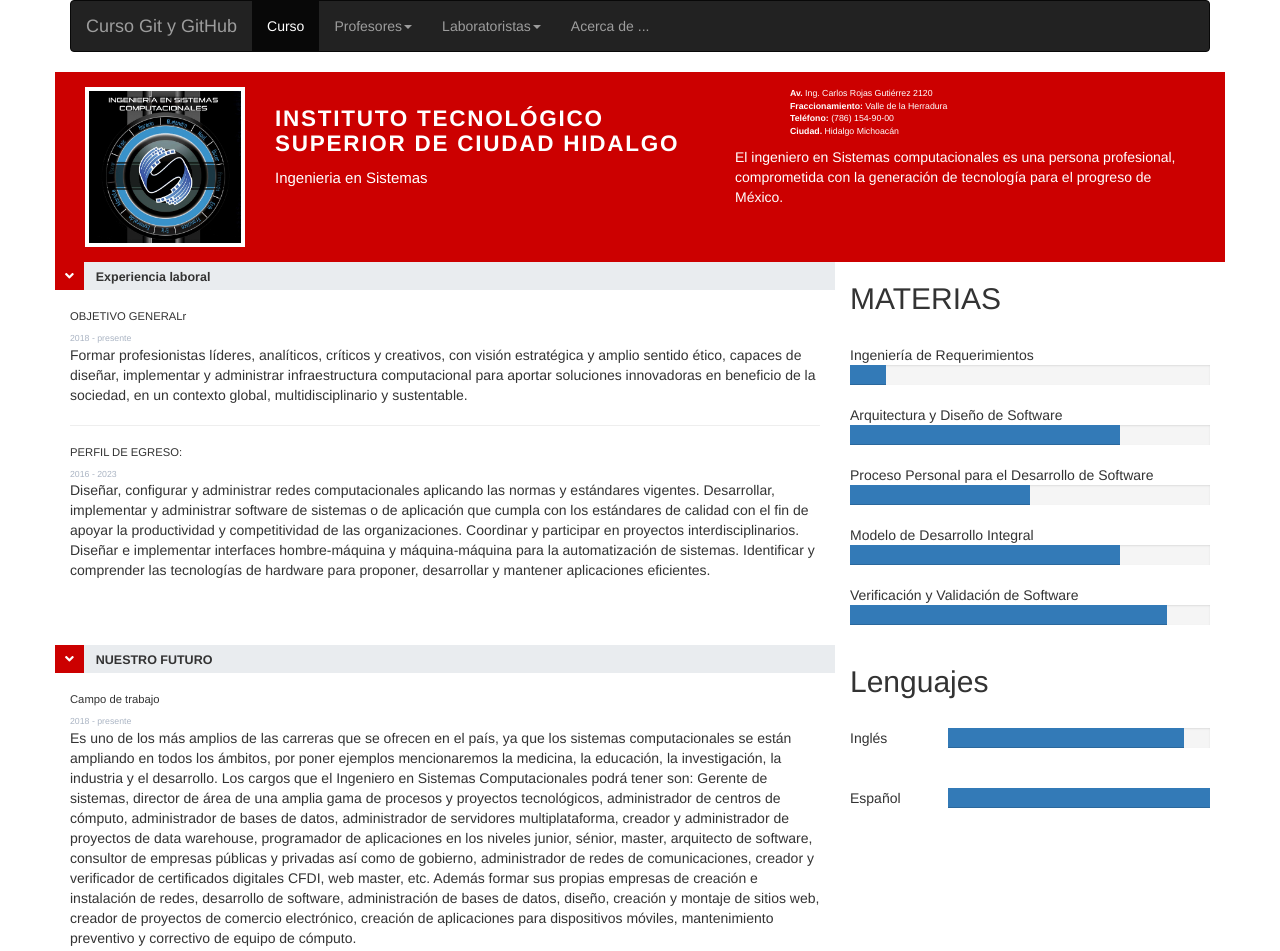
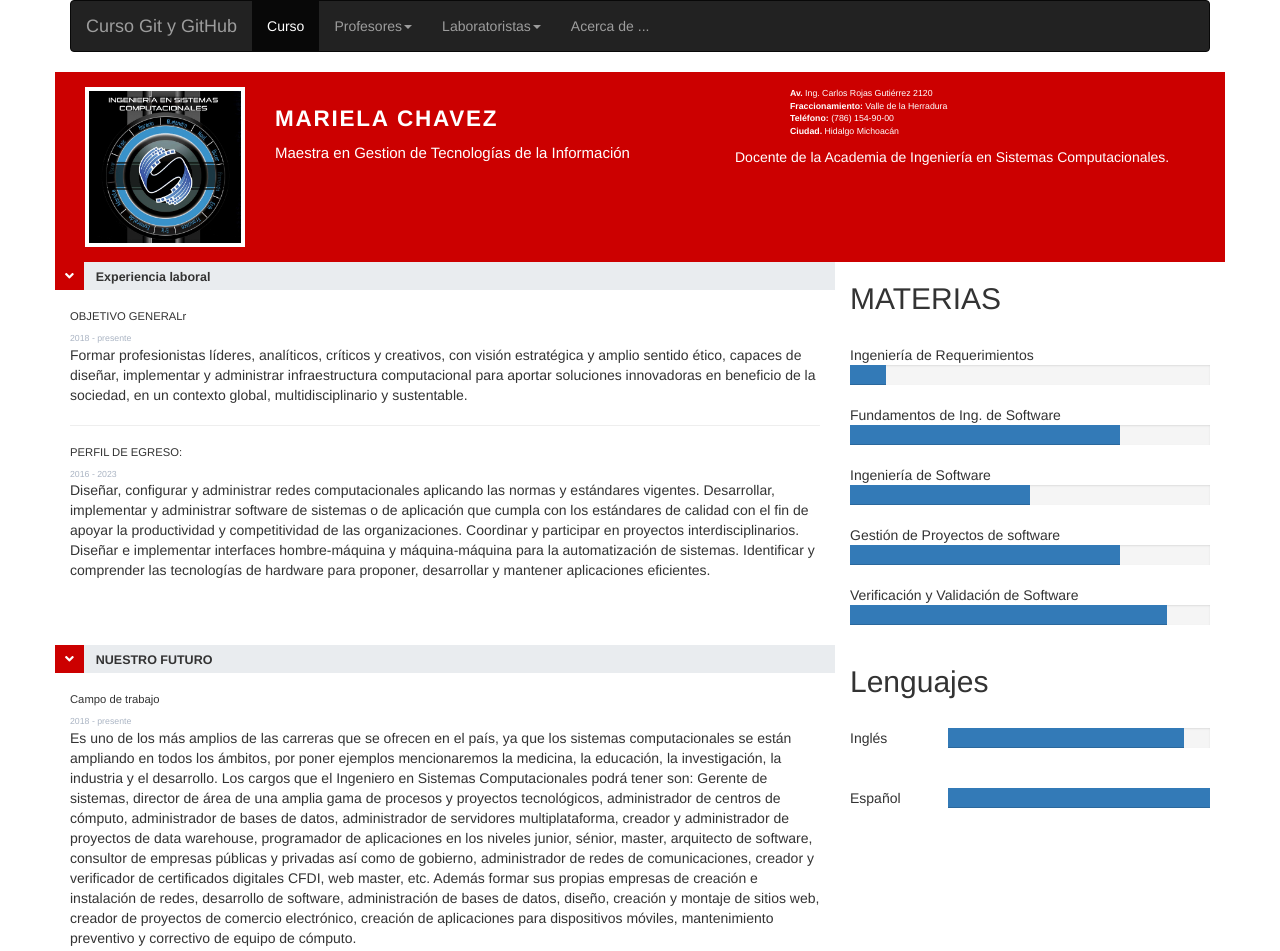
Before and after one commit to rafagaTEC/dia3, a plain HTML site: page mariela.html in a window 1280 px wide. Shown: the top 951 px of the page. Drawn offline with nearby package versions, Linux system fonts and the light colour scheme.

Commit message:
Agregando archivo mariela.html

```diff
--- a/mariela.html
+++ b/mariela.html
@@ -92,8 +92,8 @@
           </div>
           <div class="col-md-5">
             <div class="informacion">
-              <h1 class="name text-uppercase">Instituto Tecnológico Superior de Ciudad Hidalgo</h1>
-              <div class="title">Ingenieria en Sistemas</div>
+              <h1 class="name text-uppercase">Mariela Chavez</h1>
+              <div class="title">Maestra en Gestion de Tecnologías de la Información</div>
             </div>
           </div>
           <div class="col-md-5">
@@ -113,7 +113,7 @@
             </ul>
           </div>
             <div class="description">
-              <p>El ingeniero en Sistemas computacionales es una persona profesional, comprometida con la generación de tecnología para el progreso de México.</p>
+              <p>Docente de la Academia de Ingeniería en Sistemas Computacionales.</p>
           </div>
         </div>
     </header>
@@ -146,15 +146,15 @@ Identificar y comprender las tecnologías de hardware para proponer, desarrollar
           <div class="progress">
             <div class="progress-bar" role="progressbar" style="width: 10%" aria-valuenow="10" aria-valuemin="0" aria-valuemax="100"></div>
           </div>
-          <span>Arquitectura y Diseño de Software</span>
+          <span>Fundamentos de Ing. de Software</span>
           <div class="progress">
             <div class="progress-bar " role="progressbar" style="width: 75%" aria-valuenow="25" aria-valuemin="0" aria-valuemax="100"></div>
           </div>
-           <span>Proceso Personal para el Desarrollo de Software</span>
+           <span>Ingeniería de Software</span>
           <div class="progress">
             <div class="progress-bar " role="progressbar" style="width: 50%" aria-valuenow="50" aria-valuemin="0" aria-valuemax="100"></div>
           </div>
-          <span>Modelo de Desarrollo Integral</span>
+          <span>Gestión de Proyectos de software</span>
           <div class="progress">
             <div class="progress-bar " role="progressbar" style="width: 75%" aria-valuenow="75" aria-valuemin="0" aria-valuemax="100"></div>
           </div>
```
Also changed, not shown: index.html (+1 -1 lines).
